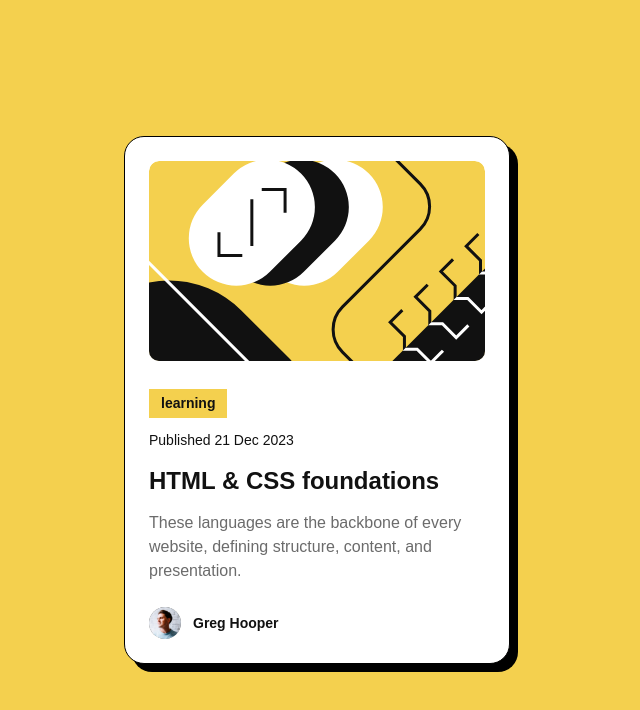
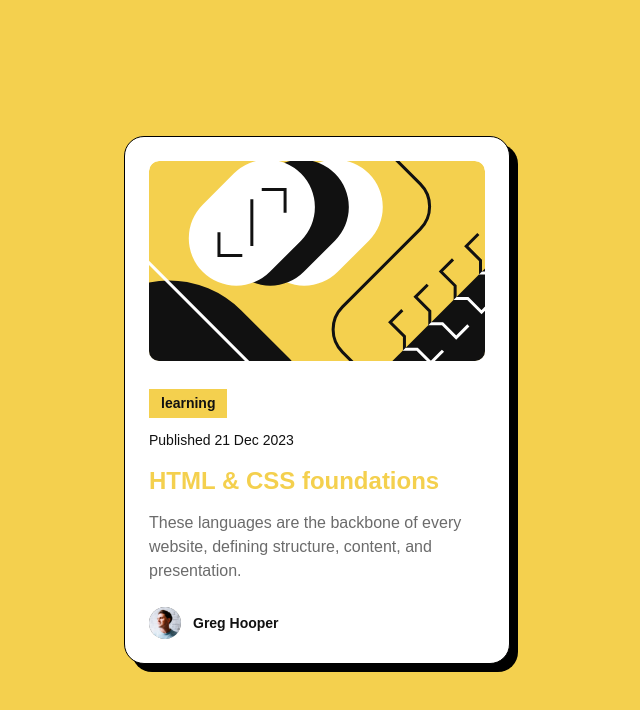
Before and after one commit to AbdallahAbuelganam/blog-preview-card-figma, a plain HTML site: page index.html in a window 1280 px wide. In both pictures the pointer is over the element "HTML & CSS foundations". Shown: the whole page, without its empty margins (323-963 px from the left). Drawn offline with Linux system fonts and the light colour scheme.

Commit message:
fixing css file

```diff
--- a/style.css
+++ b/style.css
@@ -92,8 +92,7 @@ p {
 
     .title:hover,
     .title:focus,
-    .title:active,
-    .title:Error-States {
+    .title:active {
         color: var(--color-yellow);
         cursor: pointer;
     }
```
